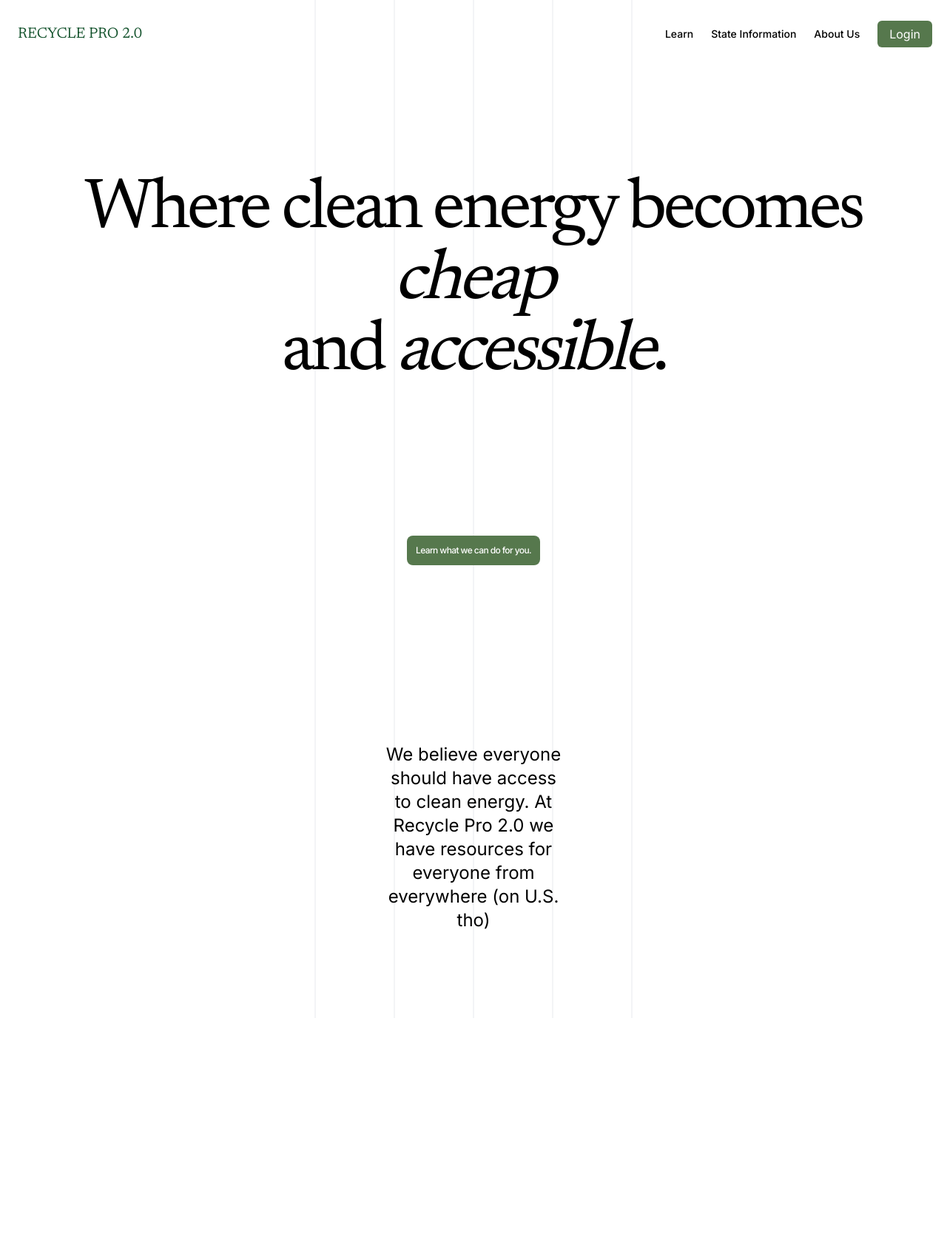
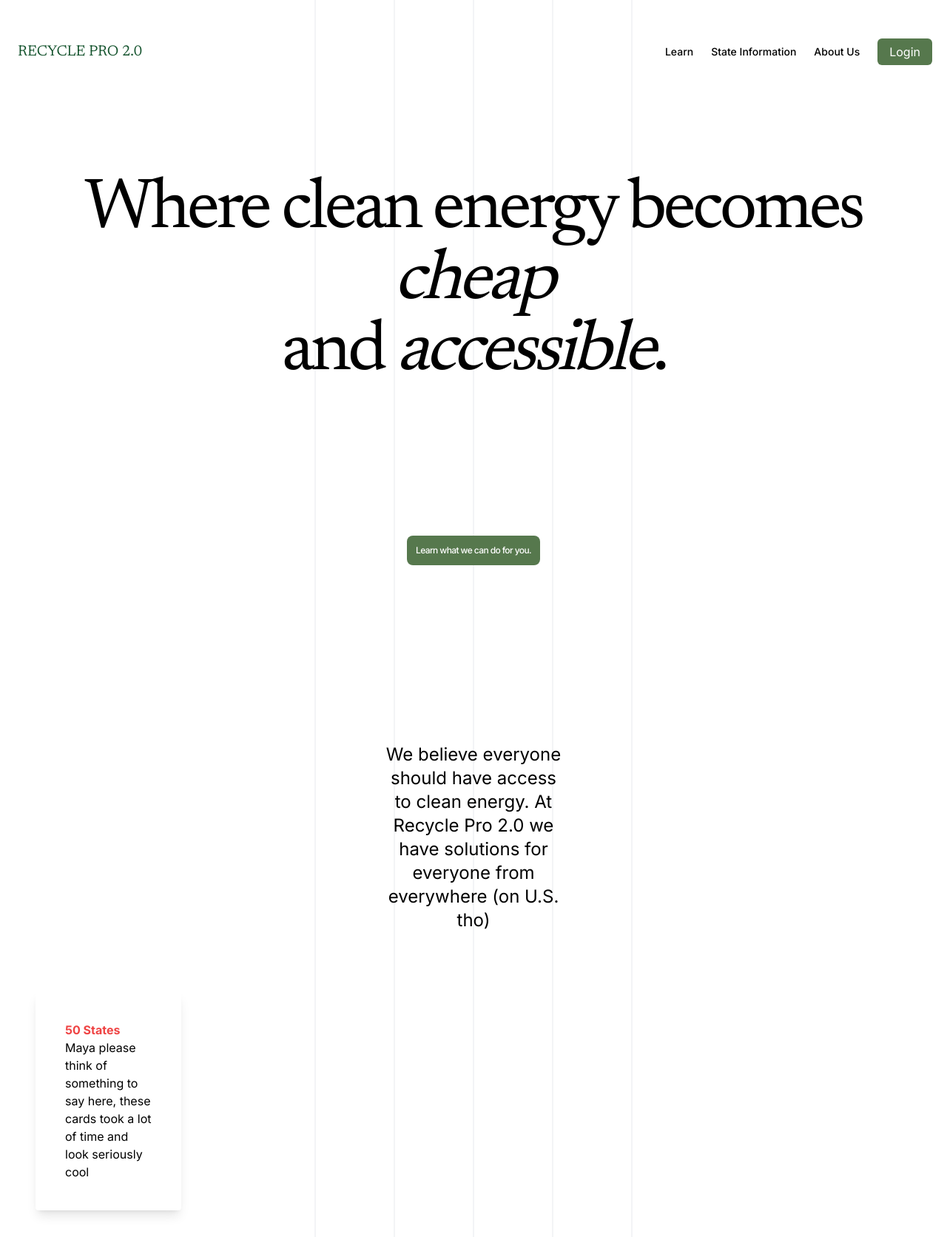
Before and after one commit to iwgithub2/TSA-Webmaster-CCSA-2024, a Next.js app: page / in a window 1280 px wide. Shown: the whole page at 74% size. Before the commit the page ends 1376 px from the top, so only its background shows below. Built offline with nearby package versions, Linux system fonts and the light colour scheme.

Commit message:
Added Card

```diff
--- a/app/layout.tsx
+++ b/app/layout.tsx
@@ -1,4 +1,3 @@
-import type {Metadata} from 'next'
 import {Inter} from 'next/font/google'
 import './ui/globals.css'
 import NavBar from "@/app/ui/navbar";
--- a/app/page.tsx
+++ b/app/page.tsx
@@ -1,5 +1,6 @@
 import Link from 'next/link';
 import {newsreader} from "@/app/ui/fonts";
+
 export default function Page() {
     return (
 
@@ -21,9 +22,18 @@ export default function Page() {
                         Learn what we can do for you.
                     </span>
                 </Link>
-                <div>
-                    <p className="text-center w-1/5 mx-auto my-20 text-2xl">
-                        We believe everyone should have access to clean energy. At Recycle Pro 2.0 we have resources for everyone from everywhere (on U.S. tho)
+                <p className="text-center w-1/5 mx-auto my-20 text-2xl">
+                    We believe everyone should have access to clean energy. At Recycle Pro 2.0 we have solutions for
+                    everyone from everywhere (on U.S. tho)
+                </p>
+                <div className="bg-white shadow-lg flex flex-col w-1/6 p-10 rounded">
+                    <div>
+                        <p className="text-red-500 text-left font-bold">
+                            50 States
+                        </p>
+                    </div>
+                    <p>
+                        Maya please think of something to say here, these cards took a lot of time and look seriously cool
                     </p>
                 </div>
             </div>
--- a/app/ui/navbar.tsx
+++ b/app/ui/navbar.tsx
@@ -25,8 +25,9 @@ export default function NavBar () {
 
     return (
         <div
-            className={`flex w-screen flex-row px-3 md:px-2 py-4 transition-all duration-300 ${isScrolled ? 'border-b' : ''}  border-gray-150
-             bg-${isScrolled ? 'white' : 'transparent'}`}>
+            className={`flex w-screen flex-row px-3 md:px-2  transition-all duration-300 ${isScrolled ? 'border-b' : ''}  border-gray-150
+             bg-${isScrolled ? 'white' : 'transparent'}
+             ${isScrolled ? 'py-4' : 'py-10'}`}>
             <Link
                 className="flex items-end justify-start p-4 "
                 href="/"
```
